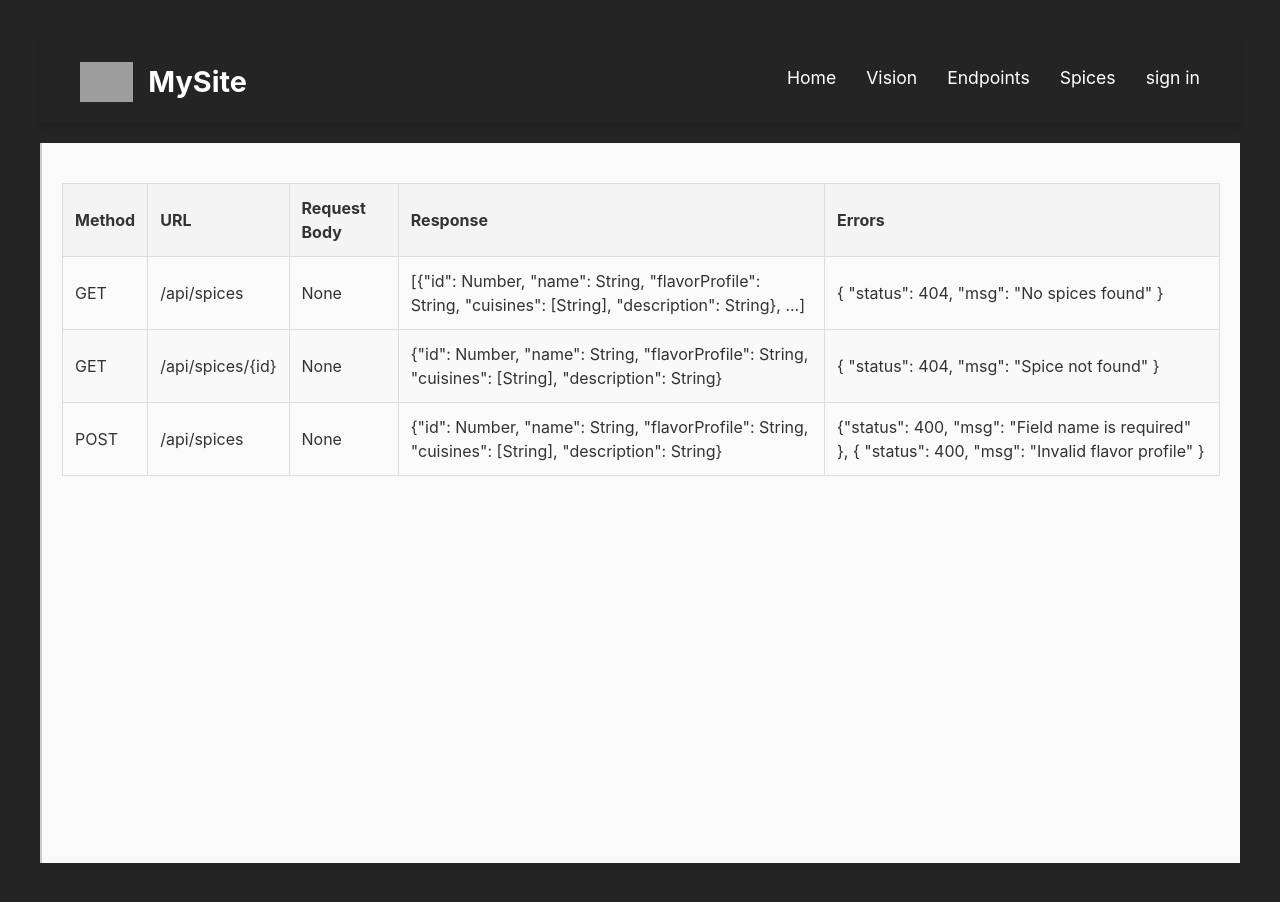
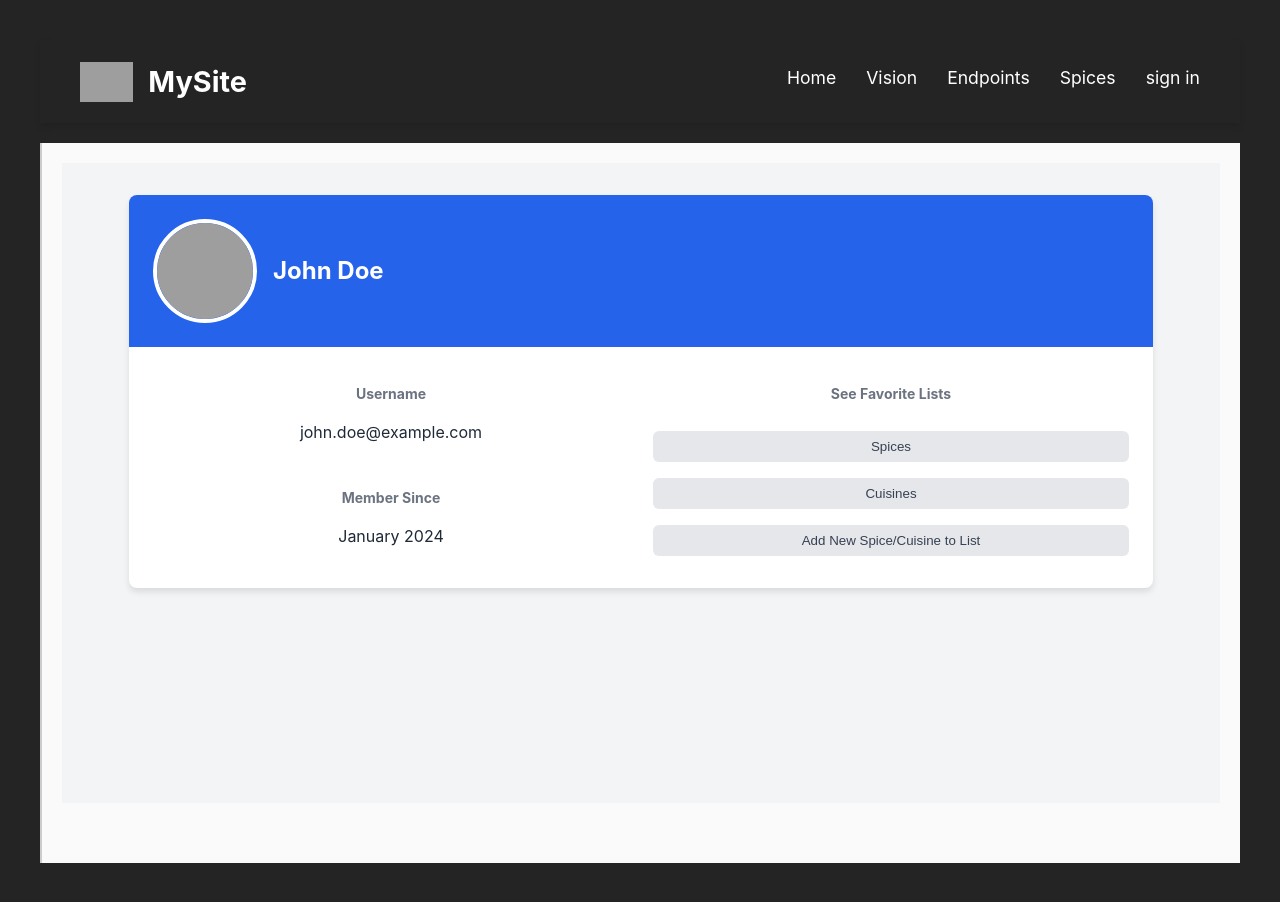
Before and after one commit to JeppeKoch/apiDeployed, a React (Vite) app: page /endpoints in a window 1280 px wide. Built offline with nearby package versions, Linux system fonts and the light colour scheme; grey boxes are pictures that could not be loaded.

Commit message:
userpage updated

```diff
--- a/src/main.jsx
+++ b/src/main.jsx
@@ -8,13 +8,14 @@ import Error404 from "./pages/Error404";
 import Spice from "./pages/spice";
 
 import App from './App'
+import UserPage from "./pages/UserPage";
 
 const router = createBrowserRouter(
   createRoutesFromElements(
     <Route path="/" element={<App />}>
       <Route path="home" element={<Home />} />
       <Route path="vision" element={<Vision />} />
-      <Route path="endpoints" element={<Endpoints />} />
+      <Route path="endpoints" element={<UserPage />} />
       <Route path="spice" element={ <Spice /> } />
       <Route path="*" element={<Error404/>}/>
 
--- a/src/pages/UserPage.jsx
+++ b/src/pages/UserPage.jsx
@@ -0,0 +1,164 @@
+import React, { useState } from 'react';
+import styled from 'styled-components';
+import { api } from '../services/Fetch';
+
+// Mock user data
+const mockUser = {
+  name: "John Doe",
+  userName: "john.doe@example.com",
+  joinDate: "January 2024",
+  avatarUrl: "https://api.dicebear.com/7.x/avataaars/svg?seed=j"
+};
+
+// Styled Components
+const Container = styled.div`
+  min-height: 80vh;
+  background-color: #f3f4f6;
+`;
+
+const Wrapper = styled.div`
+  max-width: 1024px;
+  margin: 0 auto;
+  padding: 2rem 1rem;
+`;
+
+const Card = styled.div`
+  background-color: white;
+  border-radius: 0.5rem;
+  box-shadow: 0px 4px 6px rgba(0, 0, 0, 0.1);
+  overflow: hidden;
+`;
+
+const Header = styled.div`
+  background-color: #2563eb;
+  padding: 1.5rem;
+  color: white;
+`;
+
+const Avatar = styled.img`
+  width: 6rem;
+  height: 6rem;
+  border-radius: 50%;
+  border: 4px solid white;
+`;
+
+const HeaderContent = styled.div`
+  display: flex;
+  align-items: center;
+  gap: 1rem;
+`;
+
+const Title = styled.h1`
+  font-size: 1.5rem;
+  font-weight: bold;
+`;
+
+const Content = styled.div`
+  padding: 1.5rem;
+`;
+
+const Grid = styled.div`
+  display: grid;
+  grid-template-columns: 1fr;
+  gap: 1.5rem;
+
+  @media (min-width: 768px) {
+    grid-template-columns: 1fr 1fr;
+  }
+`;
+
+const Section = styled.div`
+  display: flex;
+  flex-direction: column;
+  gap: 1rem;
+`;
+
+const Label = styled.h2`
+  font-size: 0.875rem;
+  color: #6b7280;
+`;
+
+const Text = styled.p`
+  color: #1f2937;
+`;
+
+const Button = styled.button`
+  background-color: ${(props) => (props.active ? '#2563eb' : '#e5e7eb')};
+  color: ${(props) => (props.active ? 'white' : '#374151')};
+  padding: 0.5rem 1rem;
+  border: none;
+  border-radius: 0.375rem;
+  transition: background-color 0.3s, color 0.3s;
+  cursor: pointer;
+  text-align: center;
+
+  &:hover {
+    background-color: ${(props) => (props.active ? '#1d4ed8' : '#d1d5db')};
+  }
+`;
+
+function UserPage() {
+  const user = mockUser;
+  const [activeView, setActiveView] = useState(null);
+
+  // Handler for the "Add New" button
+  const handleAddNew = () => {
+    alert("Redirect or open a modal to add a new spice or cuisine.");
+  };
+
+  return (
+    <Container>
+      <Wrapper>
+        <Card>
+          {/* Header Section */}
+          <Header>
+            <HeaderContent>
+              <Avatar src={user.avatarUrl} alt={`${user.name}'s avatar`} />
+              <div>
+                <Title>{user.name}</Title>
+              </div>
+            </HeaderContent>
+          </Header>
+
+          {/* User Information */}
+          <Content>
+            <Grid>
+              <Section>
+                <div>
+                  <Label>Username</Label>
+                  <Text>{user.userName}</Text>
+                </div>
+                <div>
+                  <Label>Member Since</Label>
+                  <Text>{user.joinDate}</Text>
+                </div>
+              </Section>
+
+              {/* Buttons Section */}
+              <Section>
+                <Label>See Favorite Lists</Label>
+                <Button
+                  active={activeView === 'spices'}
+                  onClick={() => setActiveView(activeView === 'spices' ? null : 'spices')}
+                >
+                Spices
+                </Button>
+                <Button
+                  active={activeView === 'cuisines'}
+                  onClick={() => setActiveView(activeView === 'cuisines' ? null : 'cuisines')}
+                >
+                Cuisines
+                </Button>
+                <Button onClick={handleAddNew}>
+                  Add New Spice/Cuisine to List
+                </Button>
+              </Section>
+            </Grid>
+          </Content>
+        </Card>
+      </Wrapper>
+    </Container>
+  );
+}
+
+export default UserPage;
```
